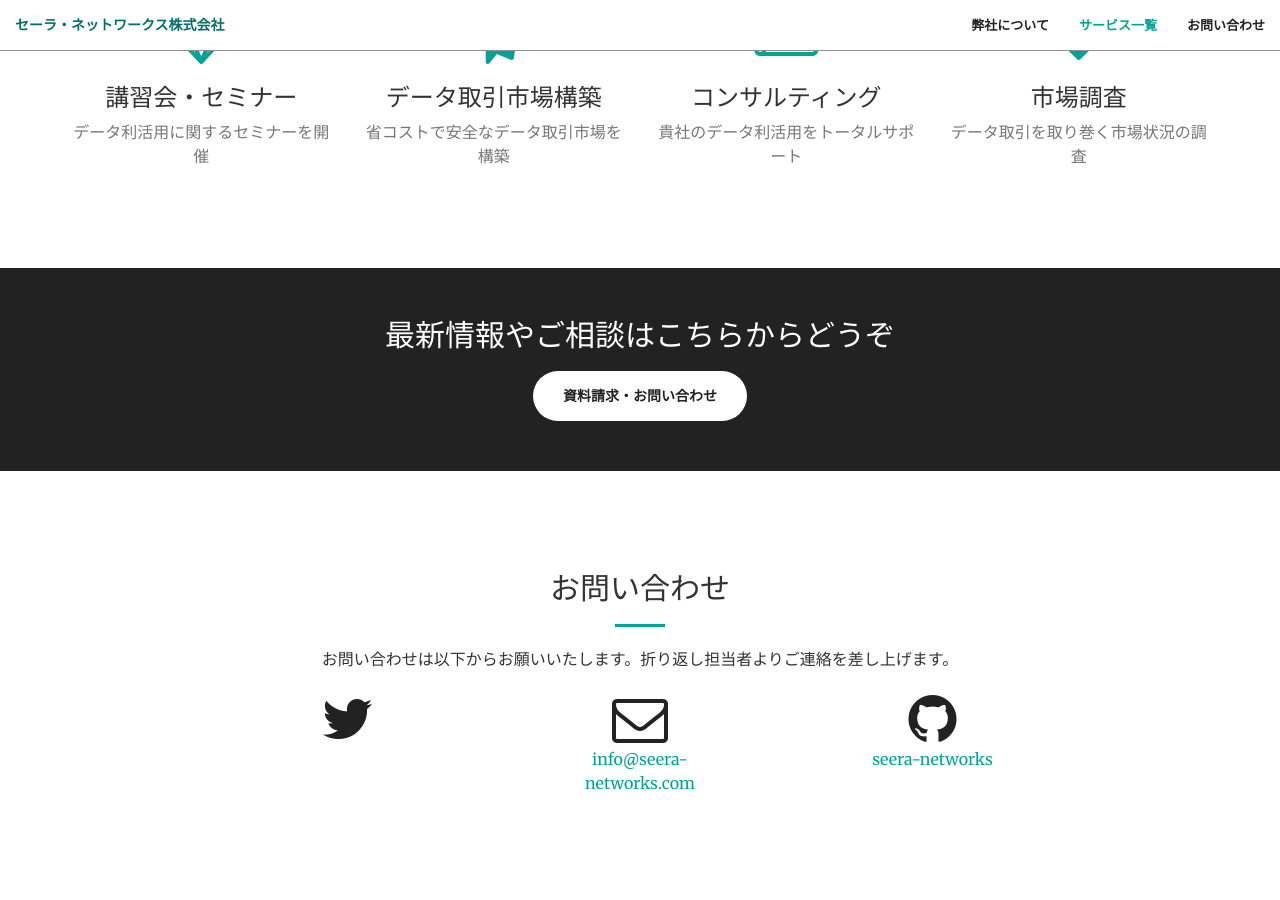
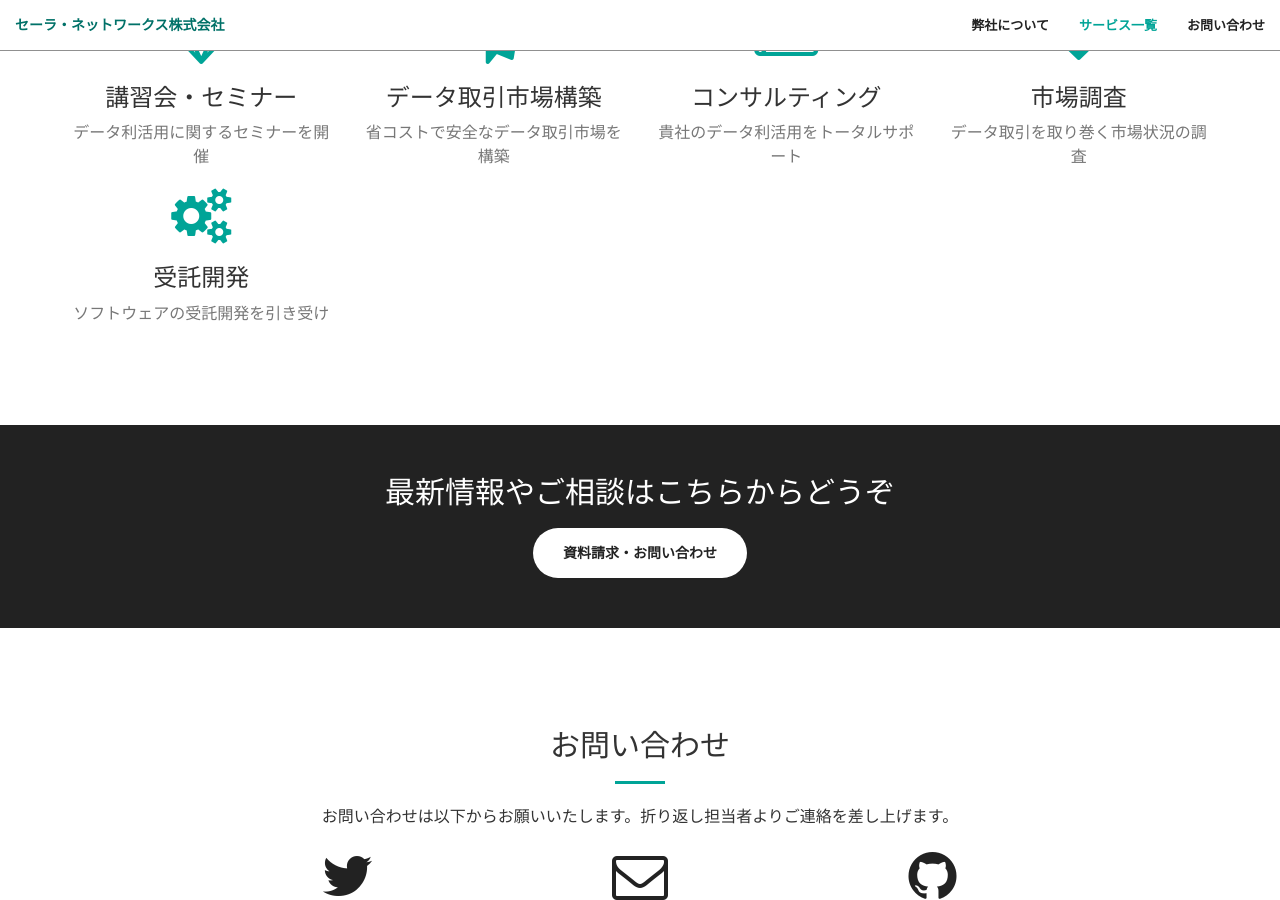
Before and after one commit to seera-networks/www_seera-networks_com, a Jekyll site: the page built from index.html, in a window 1280 px wide and 900 px high, scrolled down 1590 px. Built offline with Jekyll 4.4.1, drawn with Linux system fonts in a browser that asks for light colours.

Commit message:
add software development service

```diff
--- a/_includes/services.html
+++ b/_includes/services.html
@@ -37,6 +37,13 @@
                     <p class="text-muted">データ取引を取り巻く市場状況の調査</p>
                 </div>
             </div>
+            <div class="col-lg-3 col-md-6 text-center">
+                <div class="service-box">
+                    <i class="fa fa-4x fa-cogs wow bounceIn text-primary" data-wow-delay=".3s"></i>
+                    <h3>受託開発</h3>
+                    <p class="text-muted">ソフトウェアの受託開発を引き受け</p>
+                </div>
+            </div>
         </div>
     </div>
 </section>
```
